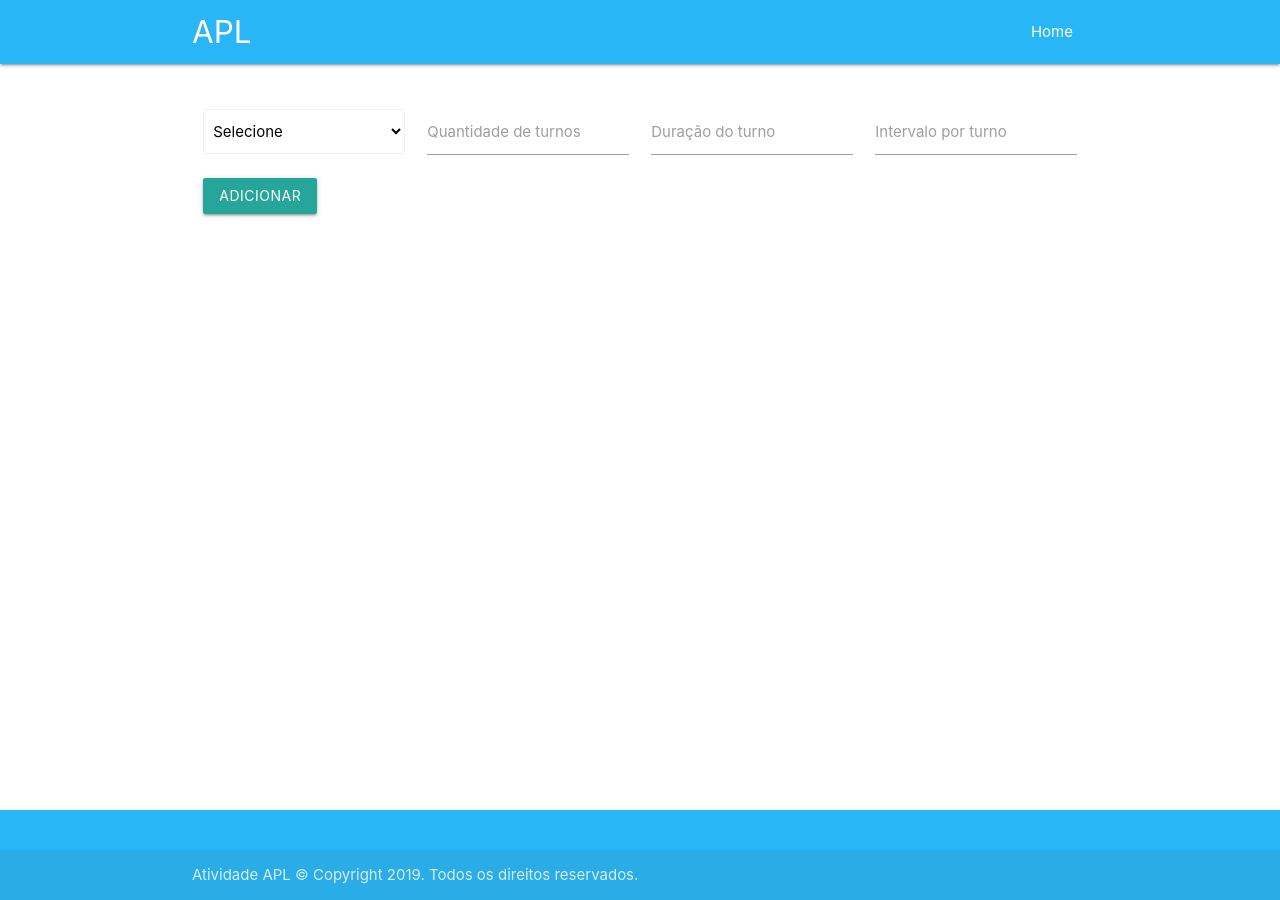
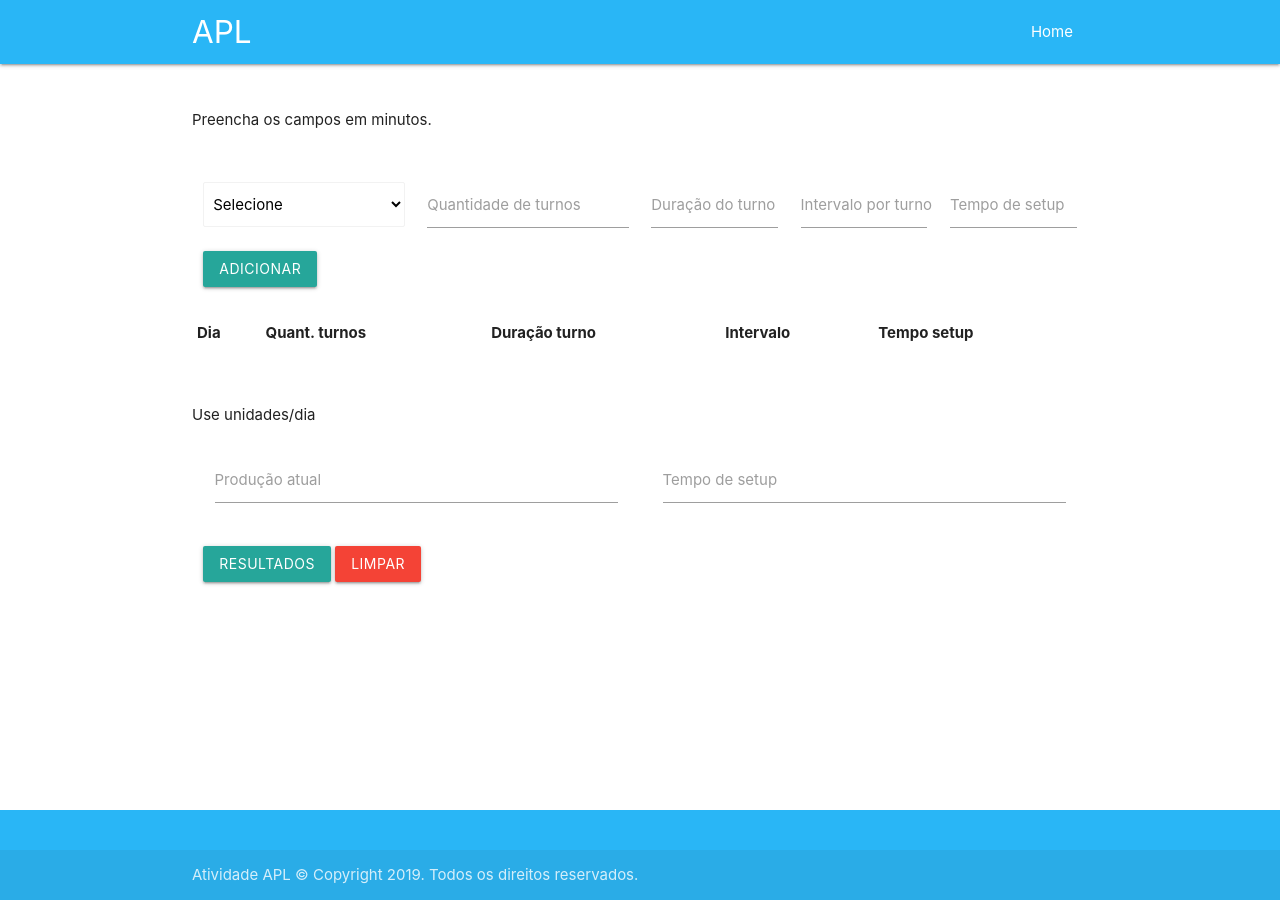
Before and after one commit to douglasgusson/atividade-apl, a Jekyll site: the page built from questao02.html, in a window 1280 px wide. Built offline with Jekyll 4.4.1, drawn with Linux system fonts in a browser that asks for light colours; nearby versions of some CDN libraries.

Commit message:
adicao questao 02

```diff
--- /dev/null
+++ b/assets/js/questao02.js
@@ -0,0 +1,61 @@
+
+let iptDiaSemana = $('#dias');
+let iptQuantTurnos = $('input[name="quantTurnos"]');
+let iptDuracaoTurno = $('input[name="duracaoTurno"]');
+let iptIntervaloTurno = $('input[name="intervaloTurno"]');
+let iptTempoSetup = $('input[name="tempoSetup"]');
+let iptUnidadesAtual = $('input[name="unidadesAtual"]');
+let iptUnidadesDesejada = $('input[name="unidadesDesejada"]');
+
+let tempoEfetivoDia = 0;
+let tempoEfetivoTotal = 0;
+let dias = 0;
+
+console.log(iptDiaSemana);
+
+$('.add').click(function() {
+
+    let dia = iptDiaSemana.val();
+    let n = parseInt(iptQuantTurnos.val());
+    let intervalo = parseInt(iptIntervaloTurno.val());
+    let setup = parseInt(iptTempoSetup.val());
+    let duracao = parseInt(iptDuracaoTurno.val());
+
+    $('#tabelaTurnos tbody').append(
+    	"<tr>" +
+            "<td>" + dia + "</td>" +
+            "<td>" + n + "</td>" +
+            "<td>" + duracao + "</td>" +
+            "<td>" + intervalo + "</td>" +
+            "<td>" + setup + "</td>" +
+        "</tr>"
+	);
+
+    dias++;
+    let perda = n * (intervalo + setup);
+    tempoEfetivoDia += (n * duracao) - perda;
+
+});
+
+$('.result').click(function() {
+
+    tempoEfetivoTotal = tempoEfetivoDia * dias;
+
+    let unidadesAtual = parseInt(iptUnidadesAtual.val());
+    let unidadesDesejadas = parseInt(iptUnidadesDesejada.val());;
+
+    unidadesAtual = unidadesAtual * dias;
+    unidadesDesejadas = unidadesDesejadas * dias;
+
+    let taktTimeAtual = tempoEfetivoTotal / unidadesAtual;
+    let taktTimeNovo = tempoEfetivoTotal / unidadesDesejadas;
+
+    $('#ttAtual').text('Takt time atual: ' + taktTimeAtual.toFixed(3) + ' min/unid.');
+    $('#ttNovo').text('Takt time atual: ' + taktTimeNovo.toFixed(3) + ' min/unid.');
+
+});
+
+
+$('.clear').click(function() {
+    location.reload();
+});
--- a/questao02.html
+++ b/questao02.html
@@ -5,29 +5,36 @@
 scritp_questao: 'questao02.js'
 ---
 <div class="row">
+  <p>Preencha os campos em minutos.</p>
+</div>
+<div class="row">
 	<div class="input-field col s3">
-	  <select class="browser-default">
+	  <select name="diaSemana" id="dias" class="browser-default">
 	    <option value="" disabled selected>Selecione</option>
-	    <option value="1">SEG</option>
-	    <option value="2">TER</option>
-	    <option value="3">QUA</option>
-	    <option value="4">QUI</option>
-	    <option value="5">SEX</option>
-	    <option value="6">SAB</option>
-	    <option value="7">DOM</option>
+	    <option value="SEG">SEG</option>
+	    <option value="TER">TER</option>
+	    <option value="QUA">QUA</option>
+	    <option value="QUI">QUI</option>
+	    <option value="SEX">SEX</option>
+	    <option value="SAB">SAB</option>
+	    <option value="DOM">DOM</option>
 	  </select>
 	</div>
   <div class="input-field col s3">
-    <input id="periodo" name="periodo" type="number" class="validate">
-    <label for="periodo">Quantidade de turnos</label>
+    <input id="quantTurnos" name="quantTurnos" type="number" class="validate">
+    <label for="quantTurnos">Quantidade de turnos</label>
   </div>
-  <div class="input-field col s3">
-    <input id="demanda" name="demanda" type="text" class="validate">
-    <label for="demanda">Duração do turno</label>
+  <div class="input-field col s2">
+    <input id="duracaoTurno" name="duracaoTurno" type="number" class="validate">
+    <label for="duracaoTurno">Duração do turno</label>
   </div>
-  <div class="input-field col s3">
-    <input id="" name="demanda" type="text" class="validate">
-    <label for="">Intervalo por turno</label>
+  <div class="input-field col s2">
+    <input id="intervaloTurno" name="intervaloTurno" type="number" class="validate">
+    <label for="intervaloTurno">Intervalo por turno</label>
+  </div>
+  <div class="input-field col s2">
+    <input id="tempoSetup" name="tempoSetup" type="number" class="validate">
+    <label for="tempoSetup">Tempo de setup</label>
   </div>
   <div class="col s12">
     <button class="btn waves-effect waves-light add">
@@ -35,3 +42,62 @@
     </button>
   </div>
 </div>
+
+<div class="row">
+  <table class="striped highlight responsive-table" id="tabelaTurnos">
+    <thead>
+      <tr>
+          <th>Dia</th>
+          <th>Quant. turnos</th>
+          <th>Duração turno</th>
+          <th>Intervalo</th>
+          <th>Tempo setup</th>
+      </tr>
+    </thead>
+    <tbody>
+      <!-- BODY da tabela -->
+    </tbody>
+    <tfoot style="font-weight: bold">
+      <tr>
+        <td></td>
+        <td></td>
+        <td></td>
+        <td></td>
+        <td></td>
+      </tr>
+    </tfoot>
+  </table>
+
+  <div class="row">
+    <div>
+      <p>Use unidades/dia</p>
+    </div>
+    <div class="col s6">
+        <div class="input-field col s12">
+          <input id="unidadesAtual" name="unidadesAtual" type="number" class="validate">
+          <label for="unidadesAtual">Produção atual</label>
+        </div>
+        <div>
+          <p id="ttAtual"></p>
+        </div>
+    </div>
+    <div class="col s6">
+      <div class="input-field col s12">
+        <input id="unidadesDesejada" name="unidadesDesejada" type="number" class="validate">
+        <label for="unidadesDesejada">Tempo de setup</label>
+      </div>
+      <div>
+          <p id="ttNovo"></p>
+        </div>
+    </div>
+  </div>
+  <div class="col s12">
+    <button class="btn waves-effect waves-light result">
+      Resultados
+    </button>
+    <button class="btn waves-effect waves-light red clear">
+      Limpar
+    </button>
+  </div>
+
+</div>
```
